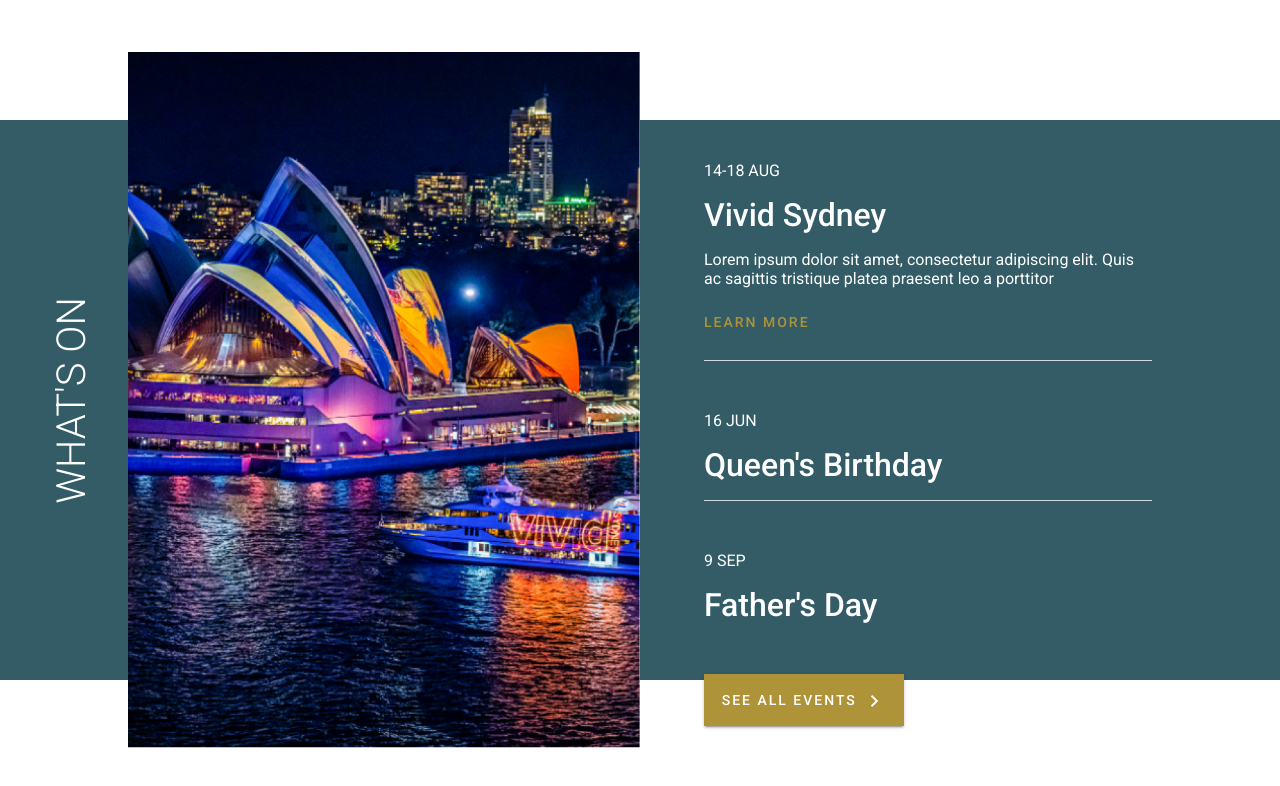
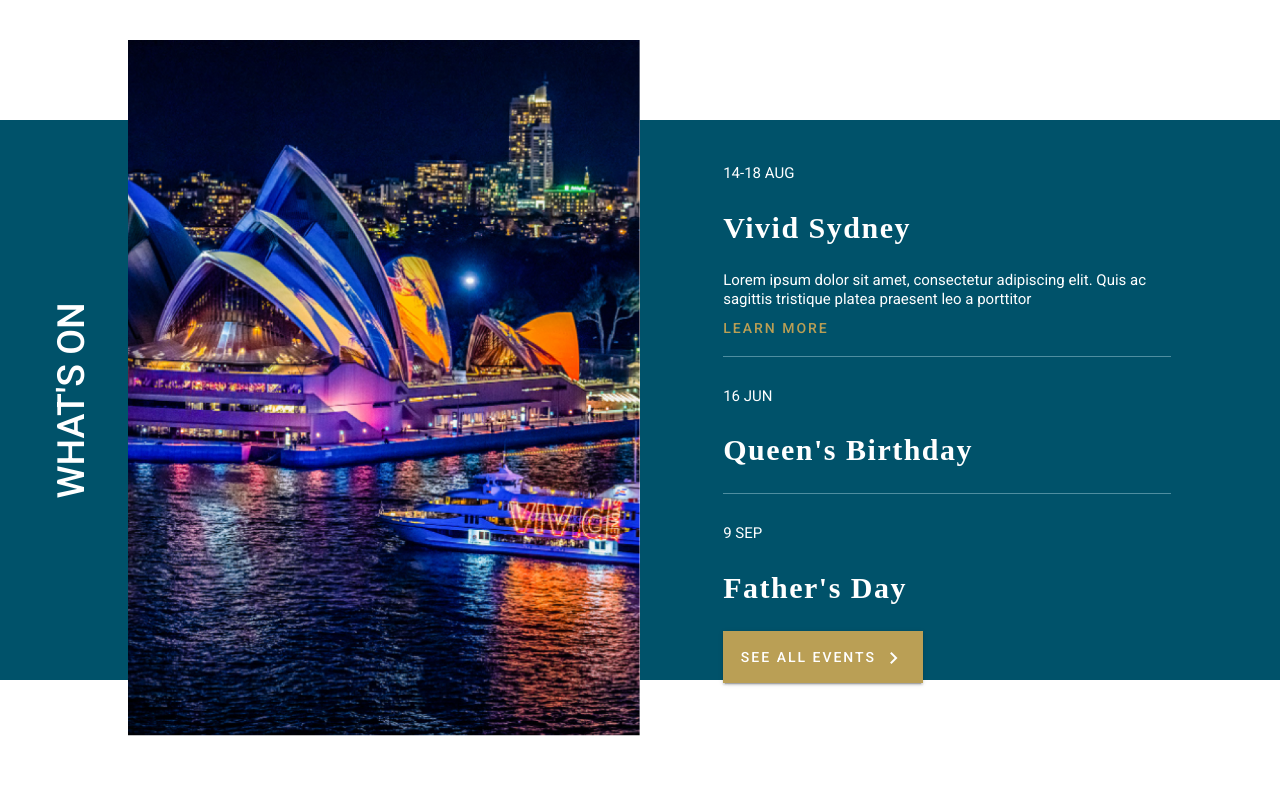
Before and after one commit to harun77/sealink-whatson, an Angular app: page / in a window 1280 px wide. Shown: the top 786 px of the page. Built offline with nearby package versions, Linux system fonts and the light colour scheme.

Commit message:
Used sealink provided styles

```diff
--- a/src/app/components/event/event.component.html
+++ b/src/app/components/event/event.component.html
@@ -1,6 +1,6 @@
 <div *ngFor="let event of events; last as last" class="container">
     <p>{{ event.date }}</p>
-    <h1>{{ event.title }}</h1>
+    <h3>{{ event.title }}</h3>
     <p>{{ event.description }}</p>
     <button *ngIf="event.more" mat-button class="learn">LEARN MORE</button>
     <mat-divider *ngIf="!last"></mat-divider>
--- a/src/app/components/event/event.component.scss
+++ b/src/app/components/event/event.component.scss
@@ -1,14 +1,17 @@
+@import "../../../scss/settings";
+
 :host {
-    background-color: #335c66;
+    background-color: $blue-300;
+    padding: auto;
 }
 
 .container {
-    margin-bottom: 50px;
+    margin-bottom: 30px;
 }
 
 .learn {
     background-color: unset;
-    color: #ae9339;
+    color: $gold-300;
     letter-spacing: 2px;
     border-style: none;
     margin: 0;
@@ -17,11 +20,10 @@
 }
 
 mat-divider {
-    background: aliceblue;
-    margin-top: 10px;
+    background: $blue-100;
 }
 
-h1 {
+p {
     margin: 0;
-    font-weight: 500;
+    padding: 0;
 }
--- a/src/app/components/whats-on/whats-on.component.html
+++ b/src/app/components/whats-on/whats-on.component.html
@@ -1,6 +1,6 @@
 <div class="container">
     <div class="title">
-        <div class="title-desc">WHAT'S ON</div>
+        <p class="title-desc">WHAT'S ON</p>
     </div>
     <div class="image">
         <img style="height: 100%; width: 100%;" src="../../../assets/vivid-sydney.jpg" alt="vivid-sydney">
--- a/src/app/components/whats-on/whats-on.component.scss
+++ b/src/app/components/whats-on/whats-on.component.scss
@@ -1,10 +1,12 @@
+@import "../../../scss/settings";
+
 .container {
     color: white;
     display: flex;
     flex-direction: column;
     align-items: center;
     justify-content: center;
-    background-color: #335c66;
+    background-color: $blue-300;
 }
 
 .title {
@@ -14,16 +16,18 @@
     font-weight: 100;
     font-size: 250%;
     align-items: center;
-    background-color: #335c66;
+    background-color: $blue-300;
 }
 
 .title-desc {
+    font-weight: 500;
     margin-left: 15px;
 }
 
 .image {
     width: 90%;
     height: 250px;
+    margin-bottom: 25px;
 }
 
 .desc {
@@ -43,7 +47,7 @@
     color: white;
     border-radius: 0;
     letter-spacing: 2px;
-    background-color: #ae9339;
+    background-color: $gold-300;
 }
 
 @media screen and (min-width: 950px) {
@@ -74,7 +78,7 @@
         width: 50%;
         height: 70%;
         margin: 0;
-        background-color: #335c66;
+        background-color: $blue-300;
     }
 
     .events {
@@ -82,6 +86,7 @@
         width: 70%;
         padding: 0 10%;
         padding-top: 25px;
+        margin: 3%;
     }
 
     .all-events {
--- /dev/null
+++ b/src/scss/_settings.scss
@@ -0,0 +1,12 @@
+// Colours
+
+$blue-300: #00526a;
+$blue-200: #007e9e;
+$blue-100: #5aa2b6;
+
+$gold-300: #ba9f55;
+$gold-200: #cebb8a;
+$gold-100: #ece7d4;
+
+$charcoal: #2e343f;
+$cream: #faf6ef;
--- /dev/null
+++ b/src/scss/components/_typography.scss
@@ -0,0 +1,56 @@
+@mixin font($list) {
+  font-family: nth($list, 1);
+  font-weight: nth($list, 2);
+}
+
+$bebas-neue: ("Bebas Neue", cursive) 700;
+$montserrat-400: ("Montserrat", sans-serif) 400;
+$montserrat-600: ("Montserrat", sans-serif) 600;
+$montserrat-700: ("Montserrat", sans-serif) 700;
+$montserrat-900: ("Montserrat", sans-serif) 900;
+
+//
+// Root
+//
+
+html {
+  font-size: 100%;
+}
+
+@mixin body-text {
+  @include font($montserrat-400);
+  font-size: calculateRem(15px);
+  line-height: 1.3;
+}
+
+body {
+  @include body-text();
+}
+
+//
+// Headings
+//
+
+h1,
+.h1 {
+  @include font($bebas-neue);
+  font-size: calculateRem(70px);
+  line-height: 0.9;
+  letter-spacing: 0.05em;
+}
+
+h2,
+.h2 {
+  @include font($bebas-neue);
+  font-size: calculateRem(50px);
+  line-height: 0.9;
+  letter-spacing: 0.05em;
+}
+
+h3,
+.h3 {
+  @include font($bebas-neue);
+  font-size: calculateRem(30px);
+  line-height: 0.9;
+  letter-spacing: 0.05em;
+}
--- /dev/null
+++ b/src/scss/functions/_functions.scss
@@ -0,0 +1,6 @@
+@use "sass:math";
+
+@function calculateRem($size) {
+  $remSize: math.div($size, 16px);
+  @return #{$remSize}rem;
+}
--- a/src/styles.scss
+++ b/src/styles.scss
@@ -1,4 +1,10 @@
 /* You can add global styles to this file, and also import other style files */
+
+// Functions
+@import "scss/functions/functions";
+
+// Components
+@import "scss/components/typography";
 
 html, body { height: 100%; }
 body { margin: 0; font-family: Roboto, "Helvetica Neue", sans-serif; }
```
